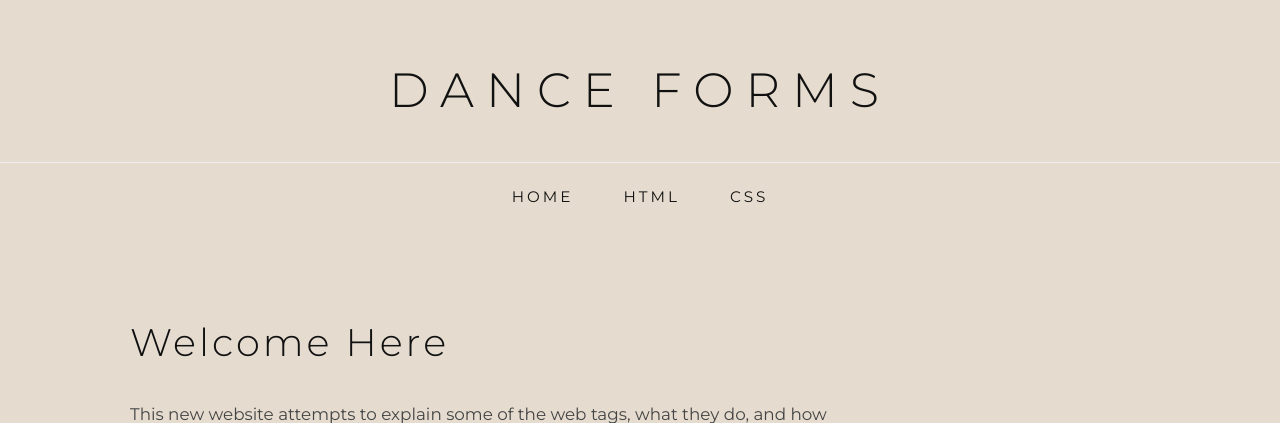
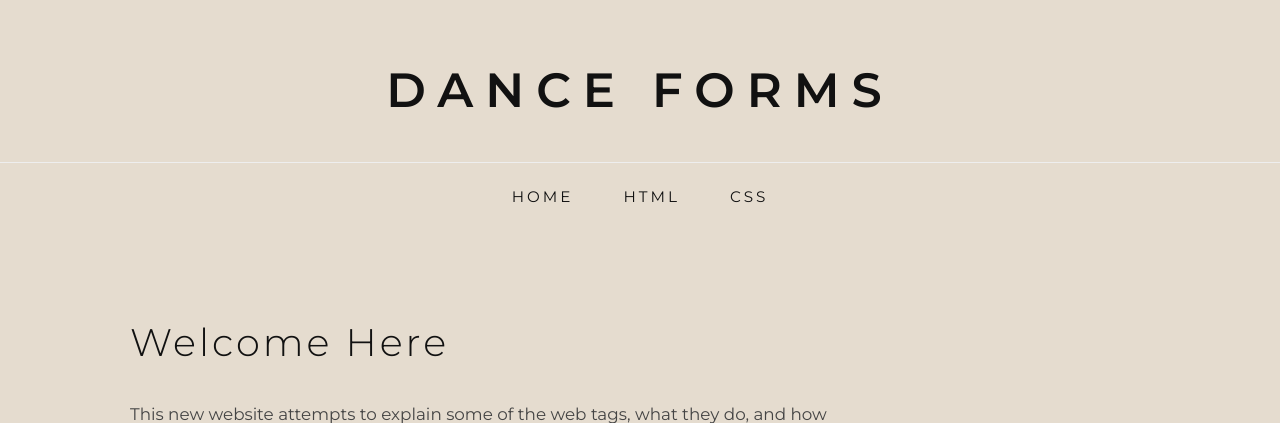
Before and after one commit to purisa-png/Flask, a Flask app: page / in a window 1280 px wide. Shown: the top 423 px of the page. Run offline with Flask 3, Linux system fonts and the light colour scheme.

Commit message:
font size

```diff
--- a/static/css/styles.css
+++ b/static/css/styles.css
@@ -25,7 +25,7 @@ header{
 h1{
     text-align: center;
     font-size:3rem;
-    font-weight:300;
+    font-weight:1000;
     letter-spacing:12px;
     text-transform:uppercase;
 }
```
